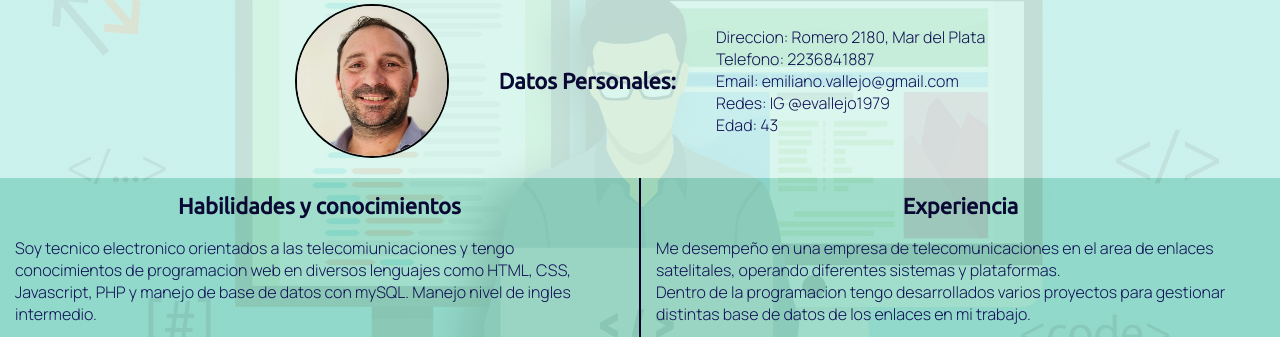
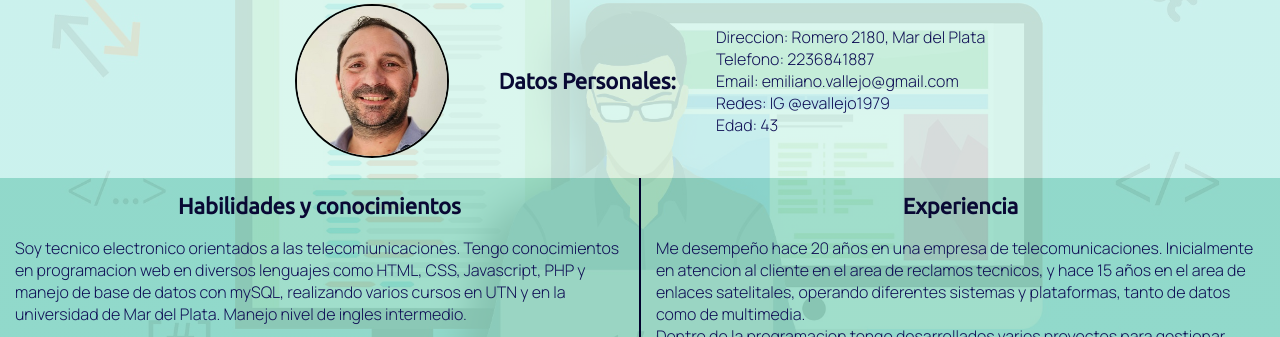
Before and after one commit to vallejoem/emilianovallejo, a plain HTML site: page clase-3/curriculum vitae/cvemiliano.html in a window 1280 px wide. Shown: the part 256-593 px from the top of the page. Drawn offline with Linux system fonts and the light colour scheme.

Commit message:
varios cambios

```diff
--- a/clase-3/curriculum vitae/cvemiliano.html
+++ b/clase-3/curriculum vitae/cvemiliano.html
@@ -34,11 +34,11 @@
         <section>
             <div class="contenido" style="border-right: 2px solid rgb(2, 2, 45);">
                 <h3 class="subtitulo">Habilidades y conocimientos</h3><br>
-                <p class="parrafo">Soy tecnico electronico orientados a las telecomiunicaciones y tengo conocimientos de programacion web en diversos lenguajes como HTML, CSS, Javascript, PHP y manejo de base de datos con mySQL. Manejo nivel de ingles intermedio.<br></p>
+                <p class="parrafo">Soy tecnico electronico orientados a las telecomiunicaciones. Tengo conocimientos en programacion web en diversos lenguajes como HTML, CSS, Javascript, PHP y manejo de base de datos con mySQL, realizando varios cursos en UTN y en la universidad de Mar del Plata. Manejo nivel de ingles intermedio.<br></p>
             </div>
             <div class="contenido">
                 <h3 class="subtitulo">Experiencia</h3><br>
-                <p class="parrafo">Me desempeño en una empresa de telecomunicaciones en el area de enlaces satelitales, operando diferentes sistemas y plataformas.<br>Dentro de la programacion tengo desarrollados varios proyectos para gestionar distintas base de datos de los enlaces en mi trabajo.</p>
+                <p class="parrafo">Me desempeño hace 20 años en una empresa de telecomunicaciones. Inicialmente en atencion al cliente en el area de reclamos tecnicos, y hace 15 años en el area de enlaces satelitales, operando diferentes sistemas y plataformas, tanto de datos como de multimedia.<br>Dentro de la programacion tengo desarrollados varios proyectos para gestionar distintas base de datos de los enlaces en mi trabajo.</p>
             </div>
         </section>
     </main>
--- a/clase-5/cuadros celeste/estilos.css
+++ b/clase-5/cuadros celeste/estilos.css
@@ -1,10 +1,7 @@
-.cont_ppal{
-    display: block;
-}
-
 .contenedor{
     width: 400px;
     height:400px;
     background-color: lightblue;
     margin: 20px auto;
+    display: block;
 }
```
Also changed, not shown: clase-5/cuadros celeste/index.html (+2 -2 lines).
